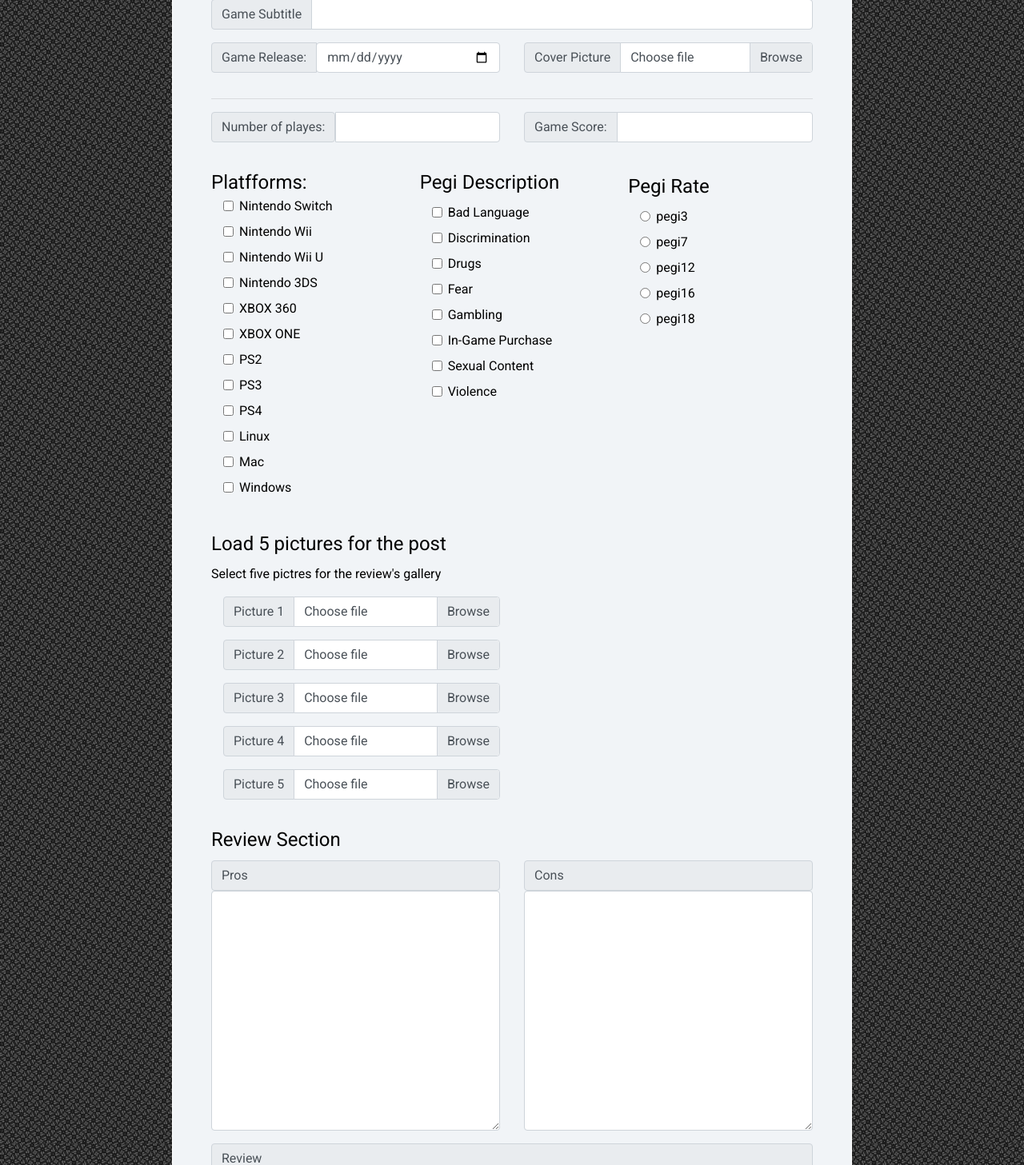
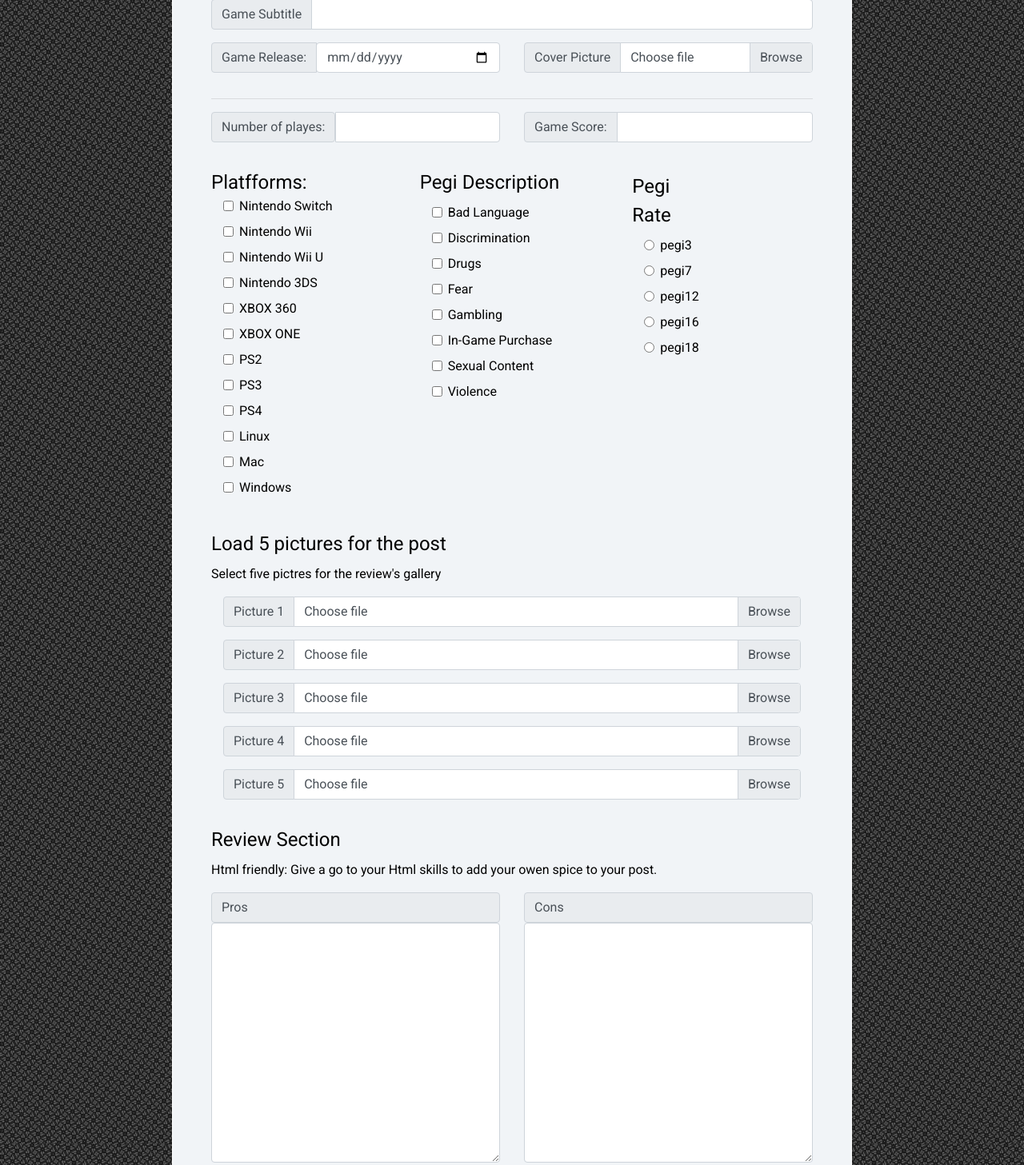
Before and after one commit to joseenciso/bottleneck, a Flask app: page /post in a window 1280 px wide. Shown: the part 320-1777 px from the top of the page at 80% size. Run offline with Flask 2, Linux system fonts and the light colour scheme; some libraries are stand-ins or nearby versions.

Commit message:
Fixing visual on Game-Info, reviews.html

```diff
--- a/static/css/style.css
+++ b/static/css/style.css
@@ -100,6 +100,7 @@ footer{
     margin-bottom: 10px;
 }
 
+/*****************************************
 .progress-circle{
     margin-top: 10px;
     margin-bottom: 10px;
@@ -107,6 +108,11 @@ footer{
     margin-left: auto;
 }
 
+.progress-circle{
+    padding: auto 0;
+    margin: 0;
+}
+*****************************************/
 
 
 /*****************************************/
@@ -168,6 +174,7 @@ footer{
 .game-title,
 .game-info{
     background-color: rgba(174, 167, 167, .8);
+    letter-spacing: 2px;
 }
 
 .game-title{
@@ -189,11 +196,21 @@ footer{
 
     /* margin: 0; */
     /* padding-top: 10px;  */
-    height: 140px;
+    min-height: 140px;
     width: 100%;
 
     display: flex;
+    flex-wrap: wrap;
 }
+
+.points-container,
+.pegi-rate,
+.pegi-description,
+.game-details{
+
+}
+
+
 
 .game-details,
 .points-container{
@@ -228,9 +245,7 @@ footer{
     padding-right: auto;
 }
 
-.progress-circle{
-    margin: 0;
-}
+
 
 .score{
     font-size: 3rem;
@@ -244,10 +259,12 @@ footer{
 .pegi-rate,
 .pegi-container .square-img,
 .gallery .square-img{
-    height: 130px;
-    width: 130px;
+    min-height: 100px;
+    max-height: 130px;
+    min-width: 100px;
+    max-width: 130px;
 
-    margin-top: 5px;
+    margin: 5px;
     display: inline-block;
 
     background-repeat: no-repeat;
@@ -437,6 +454,8 @@ textarea{
 .submit{
     display: block;
     margin: 1rem auto;
+    width: 150px;
+    font-weight: 600;
 }
 
 .login-container{
@@ -626,6 +645,8 @@ textarea{
     margin: 0 auto;
 }
 
+
+
 .edit-post{
     margin-bottom: 10px;;
 }
--- a/templates/post.html
+++ b/templates/post.html
@@ -110,7 +110,7 @@
             <div class="form-group  col-lg-12">
             <legend class="post-legend">Load 5 pictures for the post</legend>
             <p>Select five pictres for the review's gallery</p>
-                <div class="input-group mb-3 col-lg-6">
+                <div class="input-group mb-3 col-lg-12">
                     <div class="input-group-prepend">
                         <span class="input-group-text" id="inputGroupFileAddon01">Picture 1 </span>
                     </div>
@@ -119,7 +119,7 @@
                         <label class="custom-file-label" for="gallery-1">Choose file</label>
                     </div>
                 </div>
-                <div class="input-group mb-3 col-lg-6">
+                <div class="input-group mb-3 col-lg-12">
                     <div class="input-group-prepend">
                         <span class="input-group-text" id="inputGroupFileAddon01">Picture 2 </span>
                     </div>
@@ -128,7 +128,7 @@
                         <label class="custom-file-label" for="gallery-2">Choose file</label>
                     </div>
                 </div>
-                <div class="input-group mb-3 col-lg-6">
+                <div class="input-group mb-3 col-lg-12">
                     <div class="input-group-prepend">
                         <span class="input-group-text" id="inputGroupFileAddon01">Picture 3 </span>
                     </div>
@@ -137,7 +137,7 @@
                         <label class="custom-file-label" for="gallery-3">Choose file</label>
                     </div>
                 </div>
-                <div class="input-group mb-3 col-lg-6">
+                <div class="input-group mb-3 col-lg-12">
                     <div class="input-group-prepend">
                         <span class="input-group-text" id="inputGroupFileAddon01">Picture 4 </span>
                     </div>
@@ -146,7 +146,7 @@
                         <label class="custom-file-label" for="gallery-4">Choose file</label>
                     </div>
                 </div>
-                <div class="input-group mb-3 col-lg-6">
+                <div class="input-group mb-3 col-lg-12">
                     <div class="input-group-prepend">
                         <span class="input-group-text" id="inputGroupFileAddon01">Picture 5 </span>
                     </div>
@@ -160,6 +160,9 @@
 
             <div class="col-12 form-group">
                 <legend>Review Section</legend>
+                <p>
+                    Html friendly: Give a go to your Html skills to add your owen spice to your post.
+                </p>
                 <div class="row">
                     <div class="col-lg-6 mb-3">
                         <label for="pros" class="post-pros input-group-text">Pros</label>
@@ -179,7 +182,7 @@
             </div>
 
             <div class="col-12 form-group">
-                <input type="submit" value="Submit" class=" form-control submit btn btn-success">
+                <input type="submit" value="Submit" class="form-control submit btn btn-success">
             </div>
         </div>
     </fieldset>
```
Also changed, not shown: templates/reviews.html (+6 -20 lines).
